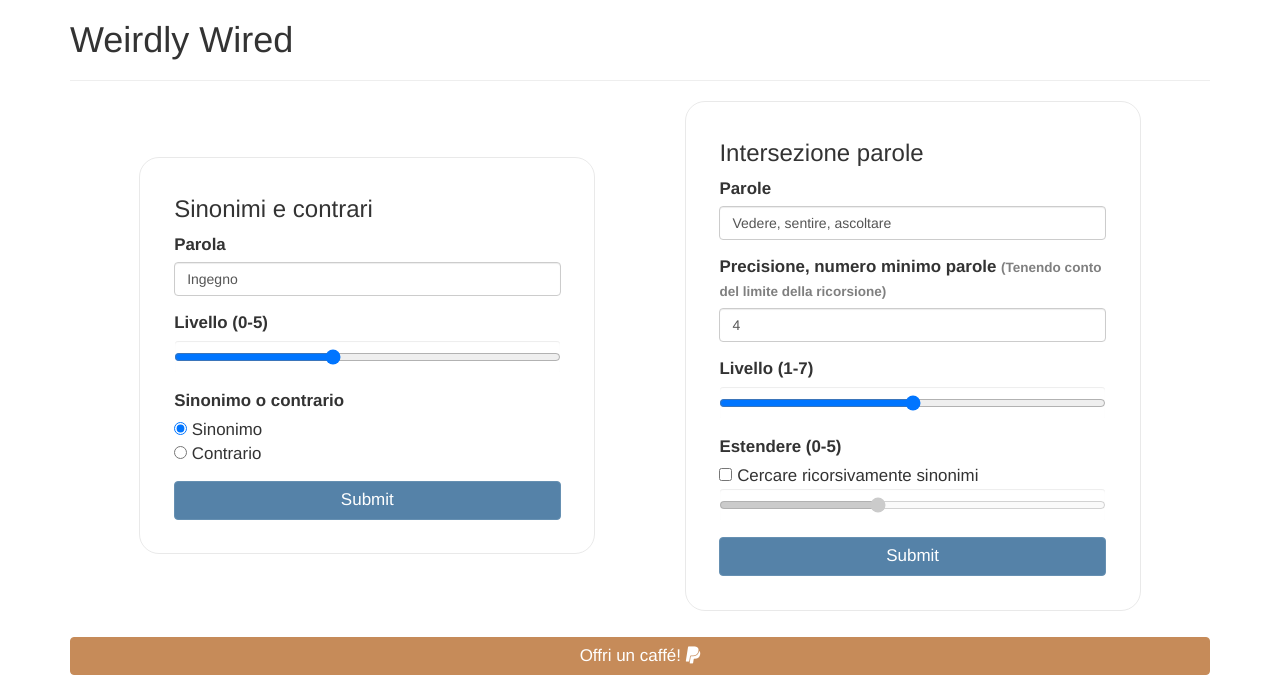
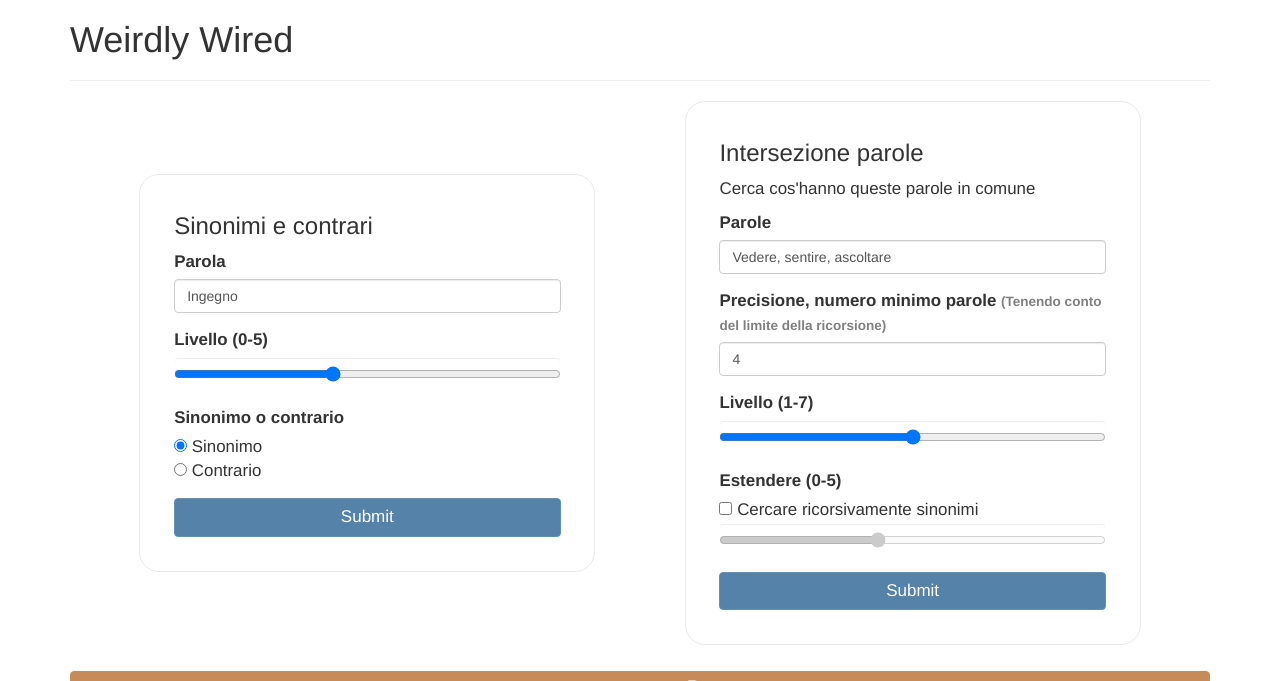
Before and after one commit to frephs/WeirdlyWired, a Flask app: page / in a window 1280 px wide. Shown: the top 681 px of the page. Run offline with Flask 2, Linux system fonts and the light colour scheme; some libraries are stand-ins or nearby versions.

Commit message:
Minor changes

```diff
--- a/templates/index.html
+++ b/templates/index.html
@@ -126,6 +126,7 @@
                     </div>
                     <div>
                          <h3>Intersezione parole</h3>
+                         <p>Cerca cos'hanno queste parole in comune</p>
                          <form action="/intersezione" method="post">
                               <div class="form-group col-12 center">
                                    <label for="parole">Parole</label>
```
